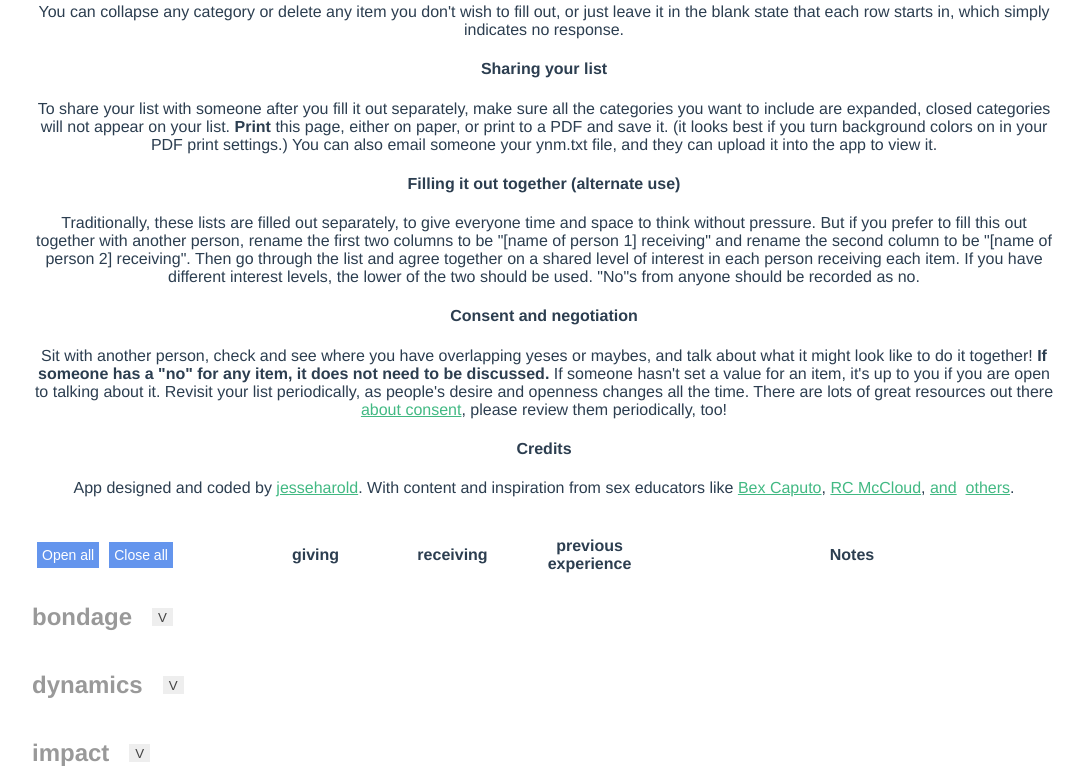
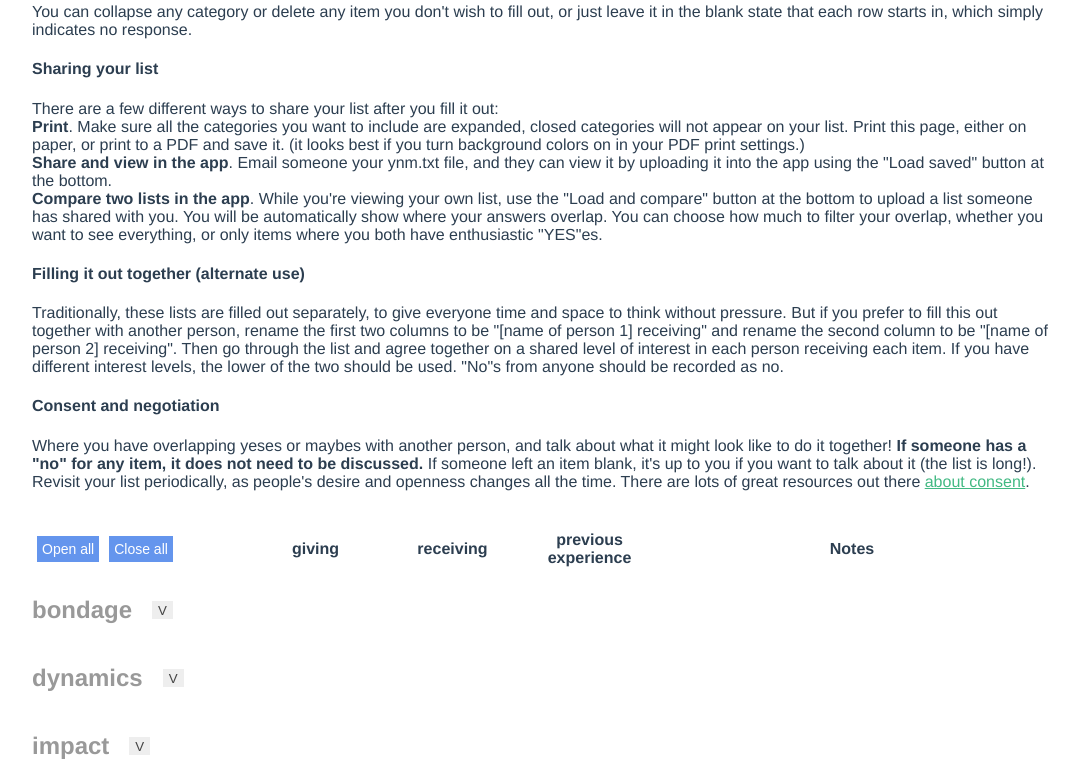
Before and after one commit to jesseharold/yesnomaybe, a Vue app: page / in a window 1280 px wide. Shown: the part 785-1560 px from the top of the page, without its empty margins (96-1180 px from the left). Built offline with nearby package versions, Linux system fonts and the light colour scheme.

Commit message:
documentation for compare feature

```diff
--- a/src/App.vue
+++ b/src/App.vue
@@ -2,8 +2,12 @@
   <section>
     <img class="logo" alt="YesNoMaybe logo" src="./assets/logo.png">
     <Intro msg="Welcome to YesNoMaybe" />
-
     <Items />
+    <p>
+      App designed and coded by <a href="https://github.com/jesseharold" target="_blank">jesseharold</a>. With content and inspiration from sex educators like <a href="http://www.bextalkssex.com/" target="_blank">Bex Caputo</a>,
+      <a href="http://www.thatotherpaper.com/austin/yes_no_maybe" target="_blank">RC McCloud</a>, <a href="https://www.scarleteen.com/article/advice/yes_no_maybe_so_a_sexual_inventory_stocklist" target="_blank">and</a>
+      &nbsp;<a href="https://drive.google.com/file/d/1nGtucisumva0kOXggAWH9Y4JEHLl0ts5/view" target="_blank">others</a>.
+    </p>
   </section>
 </template>
 
--- a/src/components/Intro.vue
+++ b/src/components/Intro.vue
@@ -19,11 +19,18 @@
       </p>
       <h4>Sharing your list</h4>
       <p>
-        To share your list with someone after you fill it out separately,
-        make sure all the categories you want to include are expanded, closed categories will not appear on your list.
-        <b>Print</b> this page, either on paper, or
-        print to a PDF and save it. (it looks best if you turn background colors on in your PDF print settings.) You
-        can also email someone your ynm.txt file, and they can upload it into the app to view it.
+        There are a few different ways to share your list after you fill it out:<br />
+        <b>Print</b>. Make sure all the categories you want to include are expanded, closed categories will
+        not appear on your list. Print this page, either on paper, or
+        print to a PDF and save it. (it looks best if you turn background colors on in your PDF print settings.)
+        <br />
+        <b>Share and view in the app</b>. Email someone your ynm.txt file, and they can view it by uploading it into the app
+        using the "Load saved" button at the bottom.
+        <br />
+        <b>Compare two lists in the app</b>. While you're viewing your own list, use the "Load and compare"
+        button at the bottom to upload a list someone has shared with you. You will be automatically show
+        where your answers overlap. You can choose how much to filter
+        your overlap, whether you want to see everything, or only items where you both have enthusiastic "YES"es.
       </p>
       <h4>Filling it out together (alternate use)</h4>
       <p>
@@ -35,18 +42,12 @@
       </p>
       <h4>Consent and negotiation</h4>
       <p>
-        Sit with another person, check and see where you have overlapping yeses or maybes, and talk about
+        Where you have overlapping yeses or maybes with another person, and talk about
         what it might look like to do it together! <b>If someone has a "no" for any item, it does not need
-        to be discussed.</b> If someone hasn't set a value for an item, it's up to you if you are open to
-        talking about it. Revisit your list periodically, as people's desire and openness changes all the time.
+        to be discussed.</b> If someone left an item blank, it's up to you if you want to
+        talk about it (the list is long!). Revisit your list periodically, as people's desire and openness changes all the time.
         There are lots of great resources out there <a href="https://www.rainn.org/articles/what-is-consent"
-        target="_blank">about consent</a>, please review them periodically, too!
-      </p>
-      <h4>Credits</h4>
-      <p>
-        App designed and coded by <a href="https://github.com/jesseharold" target="_blank">jesseharold</a>. With content and inspiration from sex educators like <a href="http://www.bextalkssex.com/" target="_blank">Bex Caputo</a>,
-        <a href="http://www.thatotherpaper.com/austin/yes_no_maybe" target="_blank">RC McCloud</a>, <a href="https://www.scarleteen.com/article/advice/yes_no_maybe_so_a_sexual_inventory_stocklist" target="_blank">and</a>
-        &nbsp;<a href="https://drive.google.com/file/d/1nGtucisumva0kOXggAWH9Y4JEHLl0ts5/view" target="_blank">others</a>.
+        target="_blank">about consent</a>.
       </p>
   </div>
 </template>
@@ -64,6 +65,7 @@ export default {
 .hello {
     max-width: 1024px;
     margin: 0 auto;
+    text-align: left;
 }
 h3 {
   margin: 40px 0 0;
--- a/src/components/Items.vue
+++ b/src/components/Items.vue
@@ -331,7 +331,7 @@ export default {
 /* rows */
 #items {
     max-width: 1024px;
-    margin: 30px auto;
+    margin: 30px auto 80px;
 }
 .row {
     padding: 10px;
```
